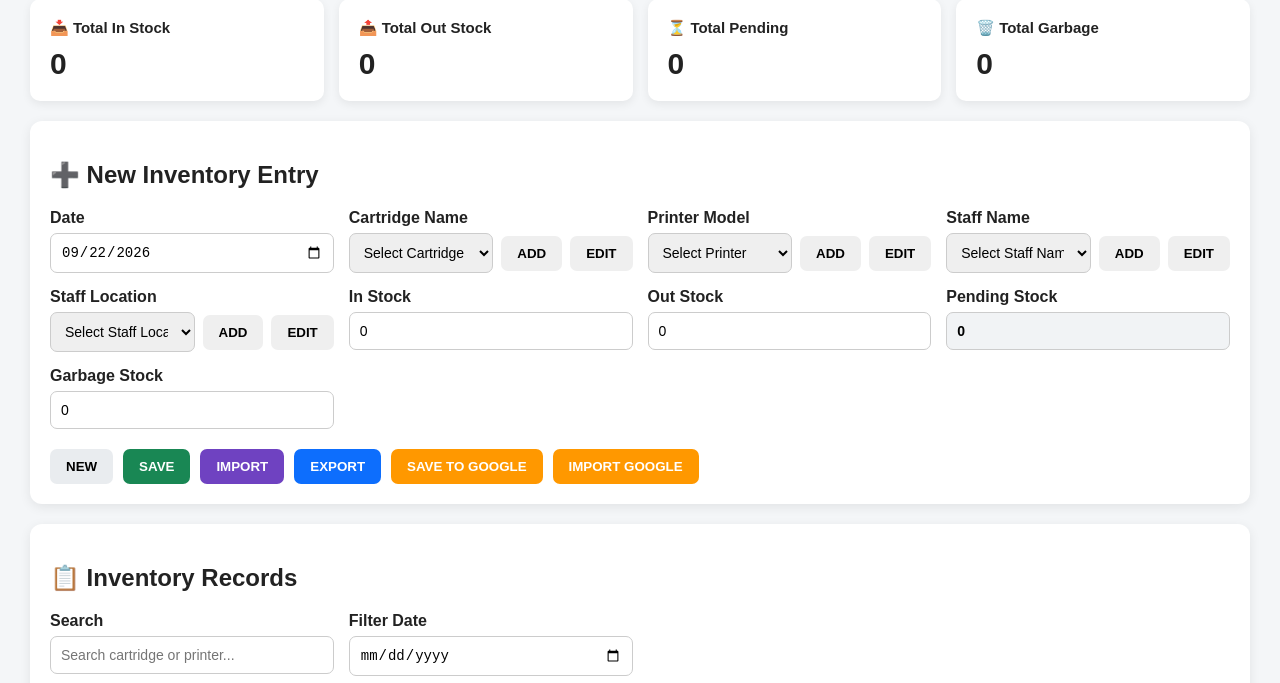
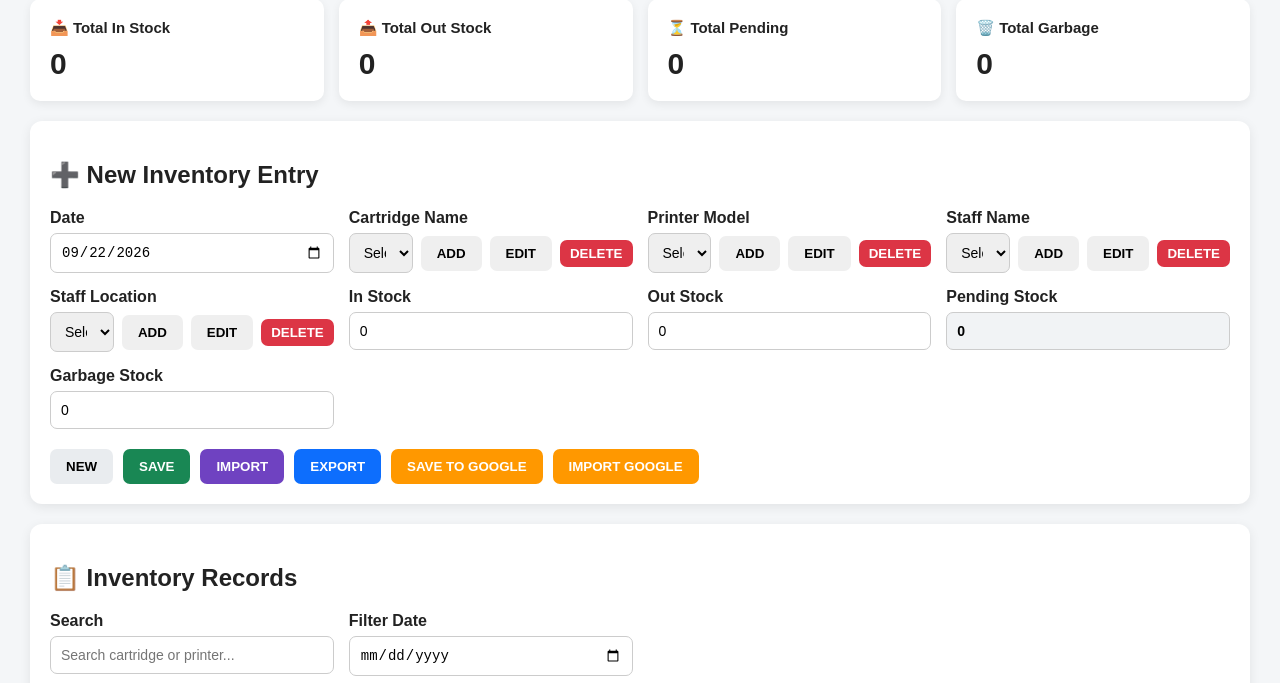
Before and after one commit to manansathavara-netizen/PRINTER-DATA-01, a plain HTML site: page index.html in a window 1280 px wide. Shown: the part 115-798 px from the top of the page. Drawn offline with Linux system fonts and the light colour scheme.

Commit message:
Update index.html

```diff
--- a/index.html
+++ b/index.html
@@ -1,3 +1,4 @@
+
 <!DOCTYPE html>
 <html lang="en">
 <head>
@@ -400,6 +401,8 @@ th {
 
             <button type="button" onclick="editSelectedCartridge()">EDIT</button>
 
+            <button type="button" class="delete-btn" onclick="deleteSelectedCartridge()">DELETE</button>
+
         </div>
 
     </div>
@@ -422,6 +425,8 @@ th {
             <button type="button" onclick="addSelectedPrinter()">ADD</button>
 
             <button type="button" onclick="editSelectedPrinter()">EDIT</button>
+
+            <button type="button" class="delete-btn" onclick="deleteSelectedPrinter()">DELETE</button>
 
         </div>
 
@@ -442,6 +447,7 @@ th {
 
             <button type="button" onclick="addSelectedStaffName()">ADD</button>
             <button type="button" onclick="editSelectedStaffName()">EDIT</button>
+            <button type="button" class="delete-btn" onclick="deleteSelectedStaffName()">DELETE</button>
 
         </div>
 
@@ -462,6 +468,7 @@ th {
 
             <button type="button" onclick="addSelectedStaffLocation()">ADD</button>
             <button type="button" onclick="editSelectedStaffLocation()">EDIT</button>
+            <button type="button" class="delete-btn" onclick="deleteSelectedStaffLocation()">DELETE</button>
 
         </div>
 
@@ -1090,6 +1097,45 @@ function editSelectedStaffLocation() {
     localStorage.setItem("staffLocationMaster", JSON.stringify(staffLocations));
     loadStaffLocationDropdown();
     document.getElementById("staffLocation").value = location;
+}
+
+
+/* =====================================================
+   DELETE SELECTED DROPDOWN ITEMS
+===================================================== */
+
+function deleteSelectedCartridge() {
+    const select = document.getElementById("cartridge");
+    const index = cartridges.indexOf(select.value);
+    if (index === -1) { alert("Please select a cartridge model first."); return; }
+    removeCartridge(index);
+}
+
+function deleteSelectedPrinter() {
+    const select = document.getElementById("printer");
+    const index = printers.indexOf(select.value);
+    if (index === -1) { alert("Please select a printer model first."); return; }
+    removePrinter(index);
+}
+
+function deleteSelectedStaffName() {
+    const select = document.getElementById("staffName");
+    const index = staffNames.indexOf(select.value);
+    if (index === -1) { alert("Please select a staff name first."); return; }
+    if (!confirm("Delete staff name: " + staffNames[index] + " ?")) return;
+    staffNames.splice(index, 1);
+    localStorage.setItem("staffNameMaster", JSON.stringify(staffNames));
+    loadStaffNameDropdown();
+}
+
+function deleteSelectedStaffLocation() {
+    const select = document.getElementById("staffLocation");
+    const index = staffLocations.indexOf(select.value);
+    if (index === -1) { alert("Please select a staff location first."); return; }
+    if (!confirm("Delete staff location: " + staffLocations[index] + " ?")) return;
+    staffLocations.splice(index, 1);
+    localStorage.setItem("staffLocationMaster", JSON.stringify(staffLocations));
+    loadStaffLocationDropdown();
 }
 
 
```
